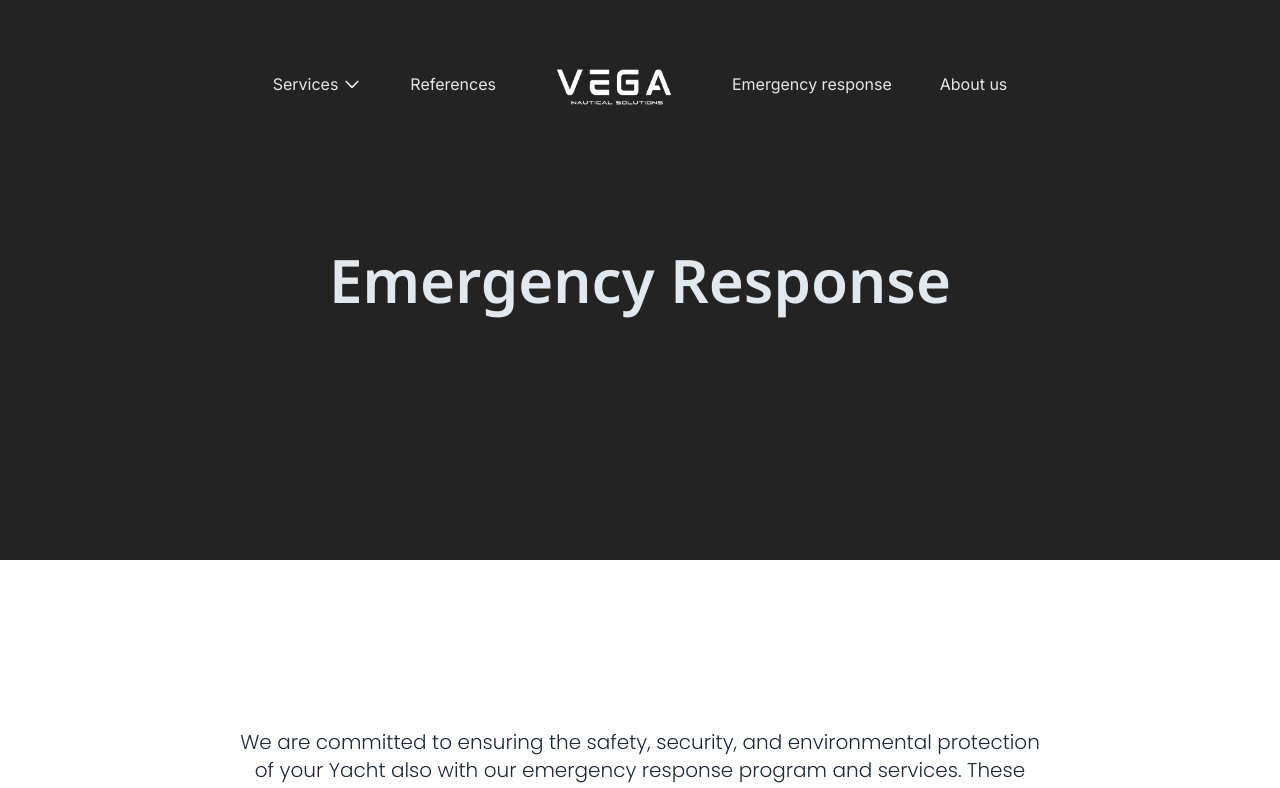
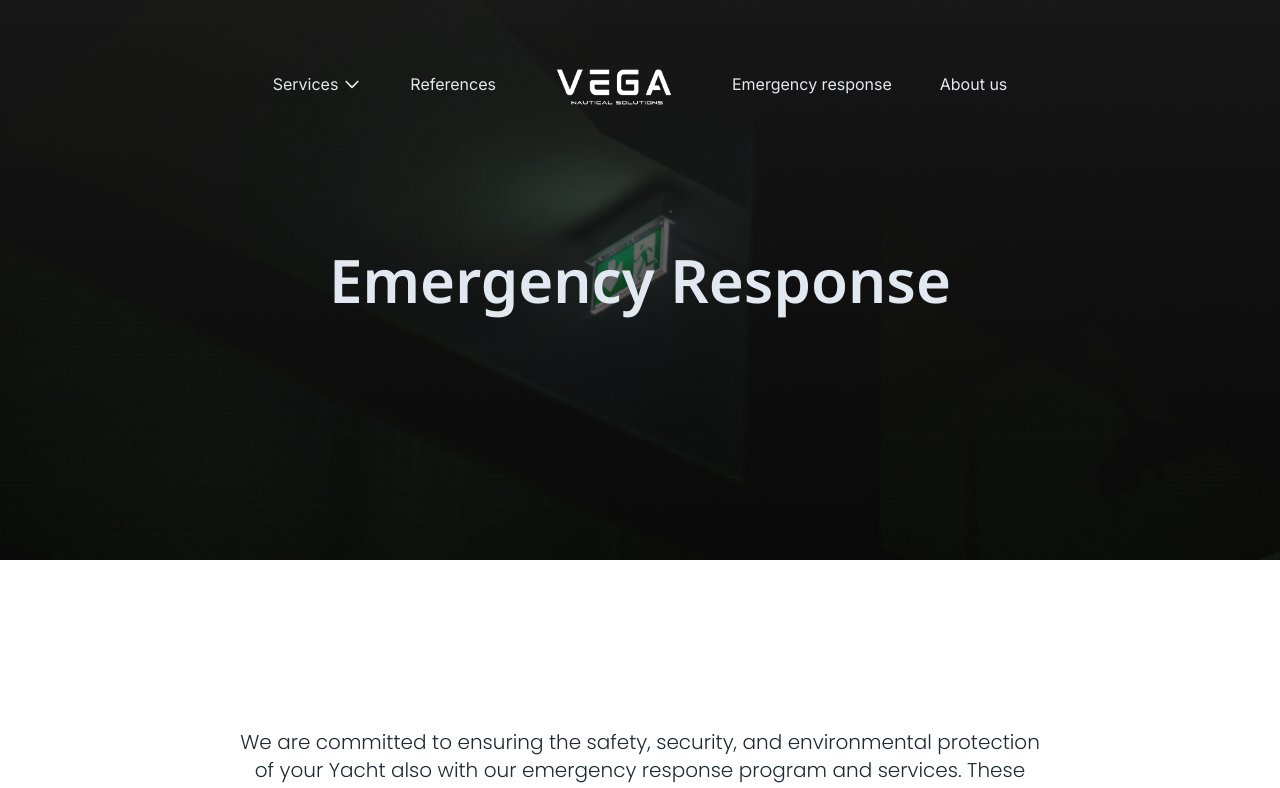
Before and after one commit to SimoSabev/vega-ns, a Next.js app: page /pages/EmergencyResponse in a window 1280 px wide. Shown: the top 788 px of the page. Built offline with nearby package versions, Linux system fonts and the light colour scheme.

Commit message:
build(new design) fix(appear problem)

```diff
--- a/app/pages/EmergencyResponse/page.tsx
+++ b/app/pages/EmergencyResponse/page.tsx
@@ -5,6 +5,7 @@ import Cards_Emergency from "@/app/components/card-emergency/page";
 import Footer from "@/app/components/footer/page";
 import { motion } from "framer-motion";
 import { Noto_Sans, Poppins } from "next/font/google";
+import background from "../../../public/Em_respo.jpg";
 
 const header = Noto_Sans({
   weight: "600",
@@ -20,6 +21,12 @@ const Emergency_Response = () => {
   return (
     <div data-theme="light" className="overflow-x-hidden">
       <div className="relative bg-[#242323] h-[50vh] sm:h-[70vh] lg:h-[70vh] xl:h-[70vh] flex flex-col justify-center items-center">
+        <div
+          className="absolute inset-0 flex flex-col justify-center items-center bg-center bg-cover"
+          style={{
+            backgroundImage: `linear-gradient(to bottom, rgba(30, 29, 29, 0.8), rgba(26, 25, 25, 0.7), rgba(22, 21, 21, 0.6), rgba(18, 17, 17, 0.5)), url(${background.src})`,
+          }}
+        >
           <motion.div
             initial={{ opacity: 0, y: "-150vh" }}
             animate={{ opacity: 1, y: "0vh" }}
@@ -32,6 +39,7 @@ const Emergency_Response = () => {
             <Navbar />
           </div>
         </div>
+      </div>
       <motion.div
         initial={{ opacity: 0, y: "70vh" }}
         whileInView={{ opacity: 1, y: "0vh" }}
@@ -42,7 +50,8 @@ const Emergency_Response = () => {
           We are committed to ensuring the safety, security, and environmental
           protection of your Yacht also with our emergency response program and
           services. These services provide crucial support in various emergency
-          scenarios, helping to protect lives, vessels, and the marine environment.
+          scenarios, helping to protect lives, vessels, and the marine
+          environment.
         </p>
         <motion.div
           initial={{ y: "70vh" }}
```
Also changed, not shown: public/Em_respo.jpg (added), 1 other file (tests, documents, lock files or other folders). Lines whose indentation alone changed are shown as unchanged.
